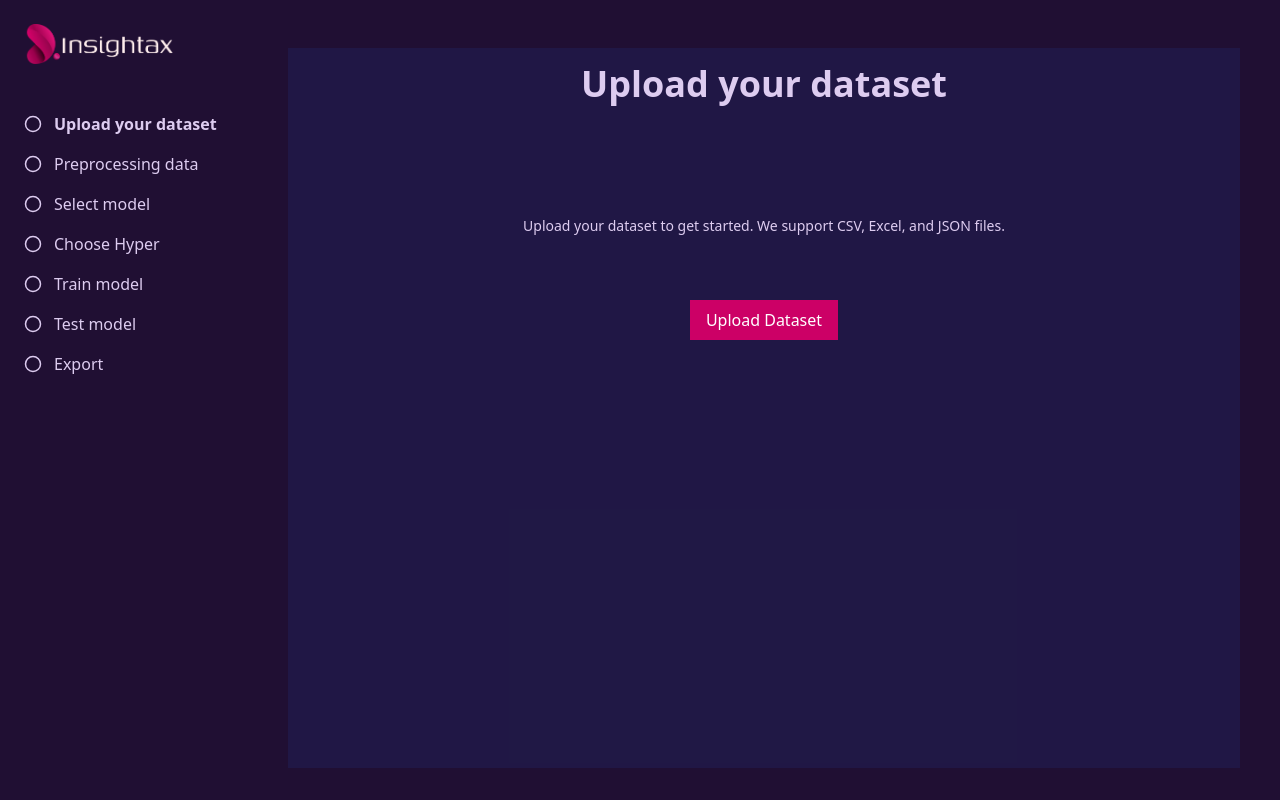
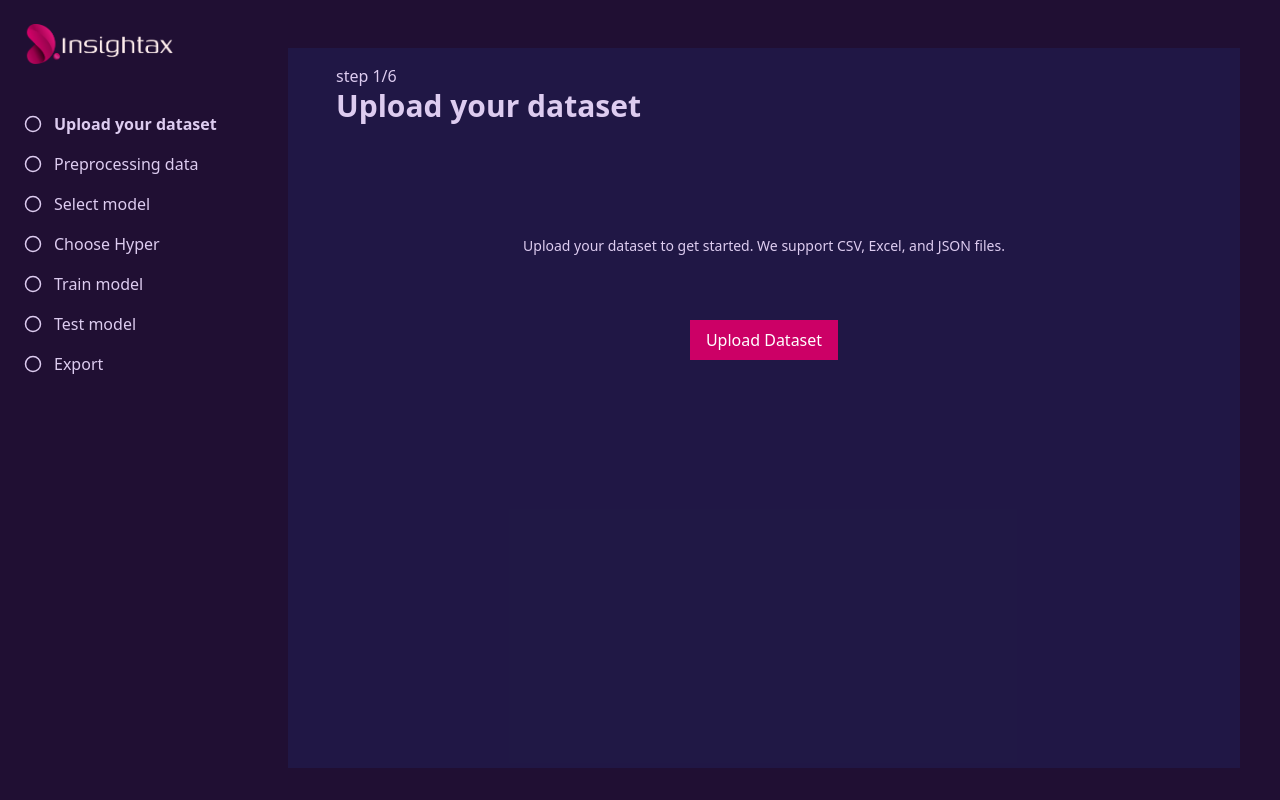
Before and after one commit to DynamyX-tech/InsightaX, a React (Vite) app in the folder frontend/: page /dashboard in a window 1280 px wide. Built offline with nearby package versions, Linux system fonts and the light colour scheme.

Commit message:
frontend progress2

```diff
--- /dev/null
+++ b/frontend/src/lib/utils.ts
@@ -0,0 +1,6 @@
+import { type ClassValue, clsx } from "clsx"
+import { twMerge } from "tailwind-merge"
+
+export function cn(...inputs: ClassValue[]) {
+  return twMerge(clsx(inputs))
+}
--- a/frontend/src/pages/Dashboard.tsx
+++ b/frontend/src/pages/Dashboard.tsx
@@ -44,8 +44,9 @@ const Dashboard = () => {
         </section>
       </aside>
       <main className="w-full mt-12 bg-blue-900 bg-opacity-20 mr-10 h-[90vh]">
-        <section className="flex justify-center items-center py-4 w-full">
-          <h1 className="text-4xl font-bold">Upload your dataset</h1>
+        <section className="flex flex-col justify-center items-start py-4 px-12 w-full">
+          <p>step 1/6</p>
+          <h1 className="text-3xl font-bold">Upload your dataset</h1>
         </section>
         <section className="pt-24">
           <div className="flex justify-center items-center">
```
Also changed, not shown: 1 other file (tests, documents, lock files or other folders).
